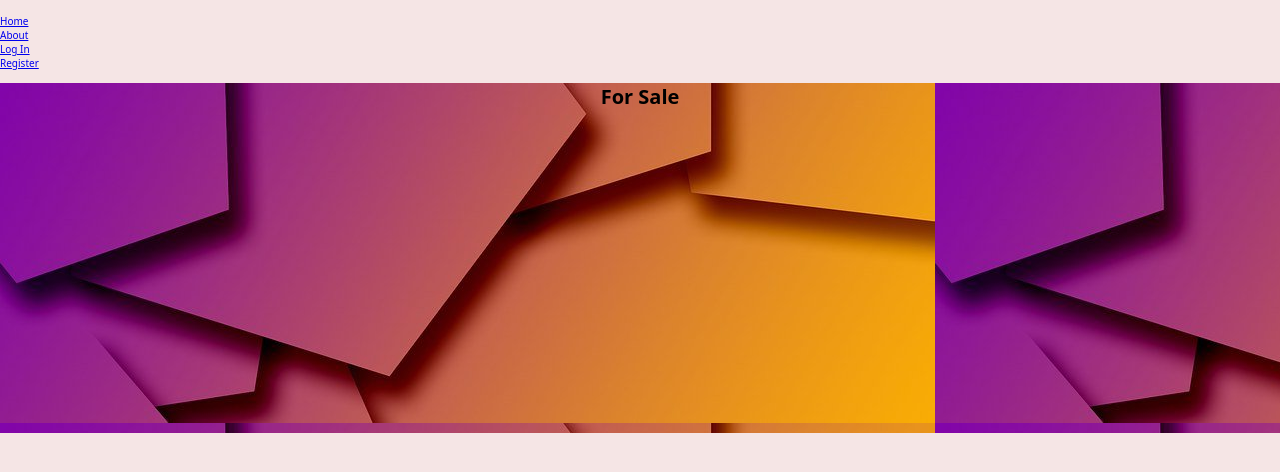
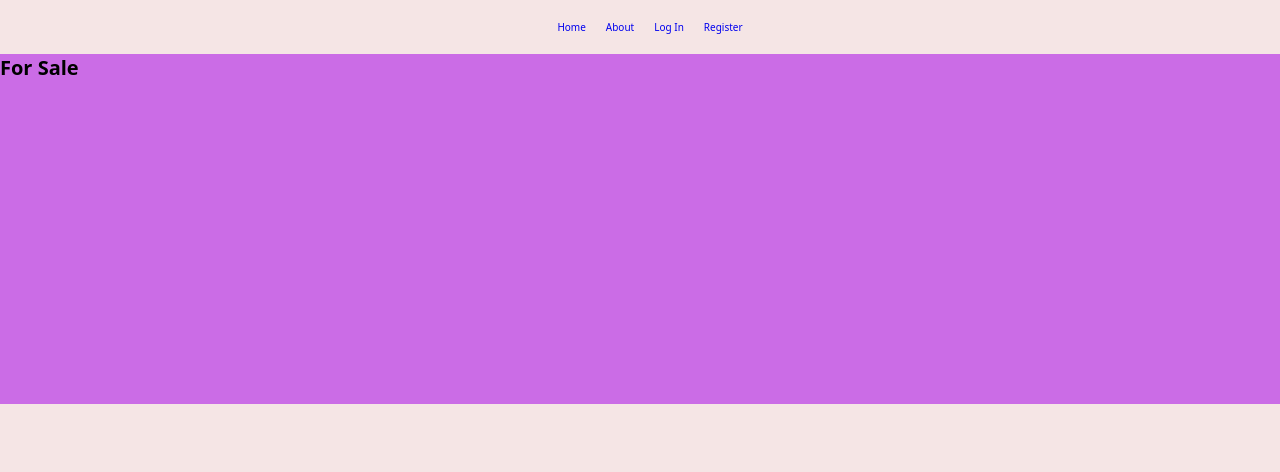
Before and after one commit to Haziq12/Boxd, a Flask app: page / in a window 1280 px wide. Shown: the top 472 px of the page. Run offline with Flask 2, Linux system fonts and the light colour scheme; data that the repository does not hold is empty.

Commit message:
nav init and css reset

```diff
--- a/myapp/static/styles/base.css
+++ b/myapp/static/styles/base.css
@@ -1,4 +1,45 @@
+html {
+  box-sizing: border-box
+}
+
+
+*::before, /* All ::before pseudo-elements */
+*::after { /* All ::after pseudo-elements */
+  box-sizing: inherit;
+}
+
+:root {
+  font-size: 62.5%;
+}
+
+body {
+  background-color: rgb(245, 229, 229);
+  font-family: system-ui, -apple-system, BlinkMacSystemFont, "Segoe UI",
+        Roboto, Oxygen-Sans, Ubuntu, Cantarell, "Helvetica Neue", sans-serif;
+  margin: 0;
+}
+
+
+
 .nav {
+  display: flex;
+  align-items: center;
+  justify-content: center;
+  padding-top: 20px;
+  padding-bottom: 20px;
+  margin: 0;
+}
+
+.nav-link {
   display: inline;
+}
 
+a {
+  text-decoration: none;
 }
+
+li {
+  list-style: none;
+  float: right;
+  padding-right: 20px;
+}
--- a/myapp/static/styles/index.css
+++ b/myapp/static/styles/index.css
@@ -19,9 +19,11 @@ body {
   margin: 0;
 }
 
-
+h1 {
+  margin: 0px;
+}
 .heading {
-  text-align: center;
+  text-align: left;
 }
 
 .card-layout {
@@ -62,7 +64,8 @@ body {
 
 .banner {
   background-image:
-  url(banner.jpeg);
+  url(banner.png);
   height: 350px;
   width: 100%;
+  margin-top: 0px;
 }
```
Also changed, not shown: myapp/static/styles/banner.jpeg (deleted), myapp/static/styles/banner.png (added).
